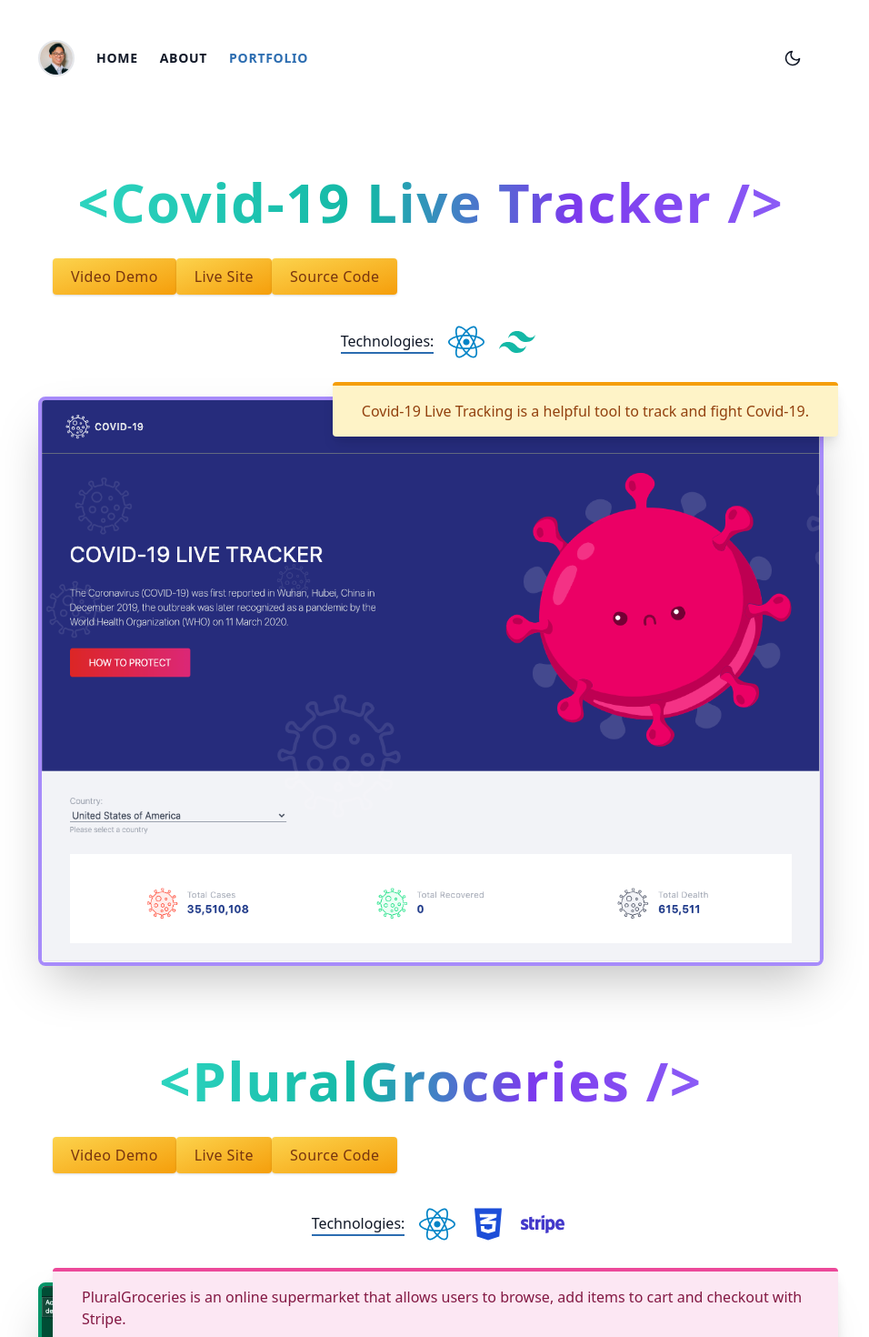
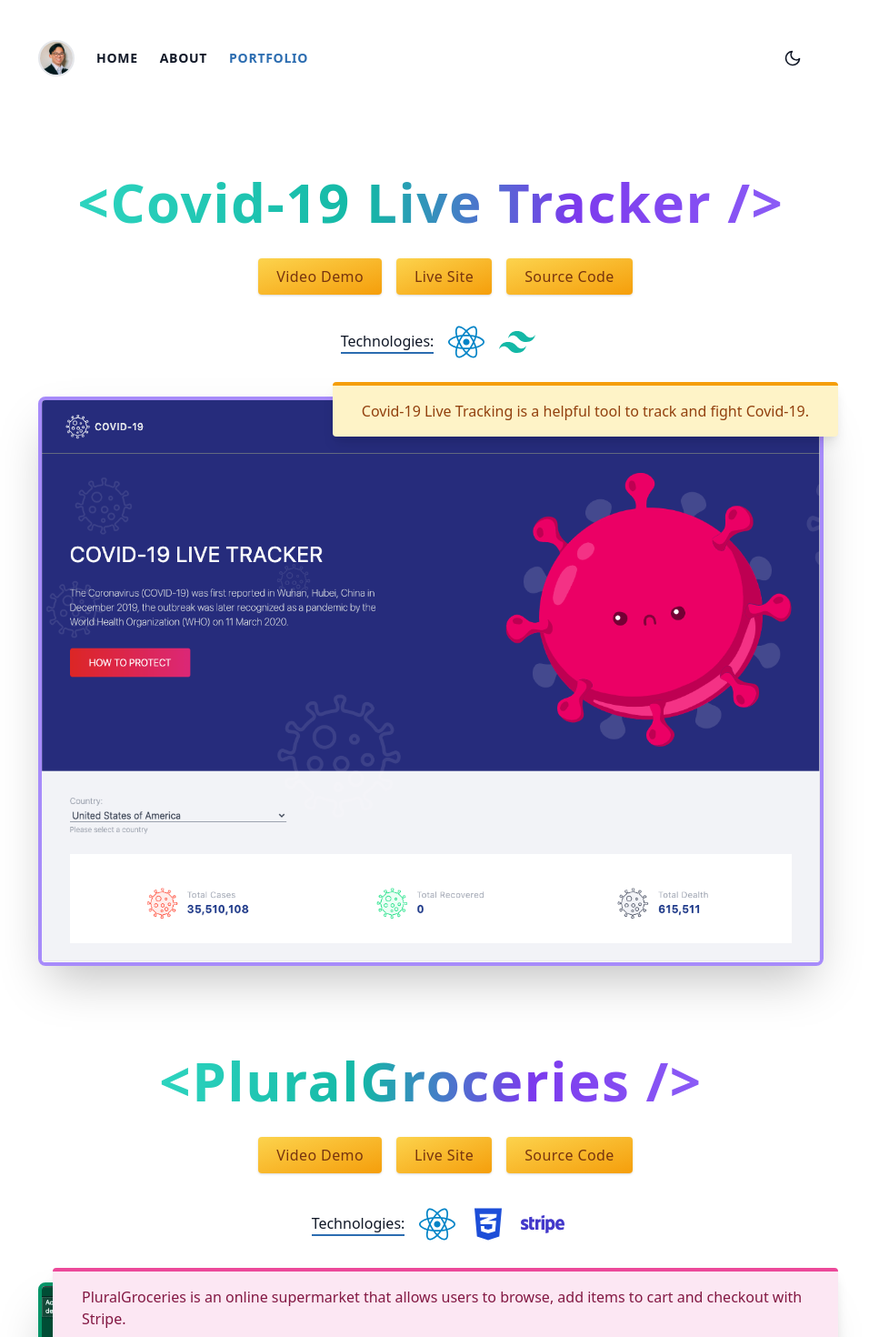
Before and after one commit to sonhoang95/personal-portfolio-v1, a React (Create React App) app: page /portfolio in a window 1280 px wide. Shown: the top 1470 px of the page at 91% size, without its empty margins (166-1122 px from the left). Built offline with nearby package versions, Linux system fonts and the light colour scheme.

Commit message:
fix button issues with desktop size

```diff
--- a/src/components/Covid19Tracker.js
+++ b/src/components/Covid19Tracker.js
@@ -8,7 +8,7 @@ export default function Covid19Tracker() {
     <div className="space-y-10 mb-24">
       <div className="text-center space-x-4 capitalize">
         {/* <!-- heading --> */}
-        <h1 class="mb-8 text-3xl lg:text-6xl font-extrabold tracking-wide">
+        <h1 class="mb-8 text-3xl md:text-5xl lg:text-6xl font-extrabold tracking-wide">
           <span
             class="
                 text-transparent
@@ -31,7 +31,7 @@ export default function Covid19Tracker() {
             {`Live Tracker />`}
           </span>
         </h1>
-        <div className="flex flex-col lg:flex-row w-11/12 lg:w-full mx-auto">
+        <div className="flex flex-col md:flex-row md:items-center md:justify-center lg:flex-row lg:items-center lg:justify-center md:gap-4 lg:gap-4 w-11/12 lg:w-full mx-auto">
           <a
             className="
           text-sm lg:text-base
--- a/src/components/PluralGroceries.js
+++ b/src/components/PluralGroceries.js
@@ -7,7 +7,7 @@ export default function PluralGroceries() {
     <div className="space-y-10">
       <div className="text-center space-x-4 capitalize">
         {/* <!-- heading --> */}
-        <h1 class="mb-8 text-3xl lg:text-6xl font-extrabold tracking-wide">
+        <h1 class="mb-8 text-3xl md:text-5xl lg:text-6xl font-extrabold tracking-wide">
           <span
             class="
                 text-transparent
@@ -30,7 +30,7 @@ export default function PluralGroceries() {
             {`Groceries />`}
           </span>
         </h1>
-        <div className="flex flex-col lg:flex-row w-11/12 lg:w-full mx-auto">
+        <div className="flex flex-col md:flex-row md:items-center md:justify-center lg:flex-row lg:items-center lg:justify-center md:gap-4 lg:gap-4 w-11/12 lg:w-full mx-auto">
           <a
             className="
           text-sm lg:text-base
```
